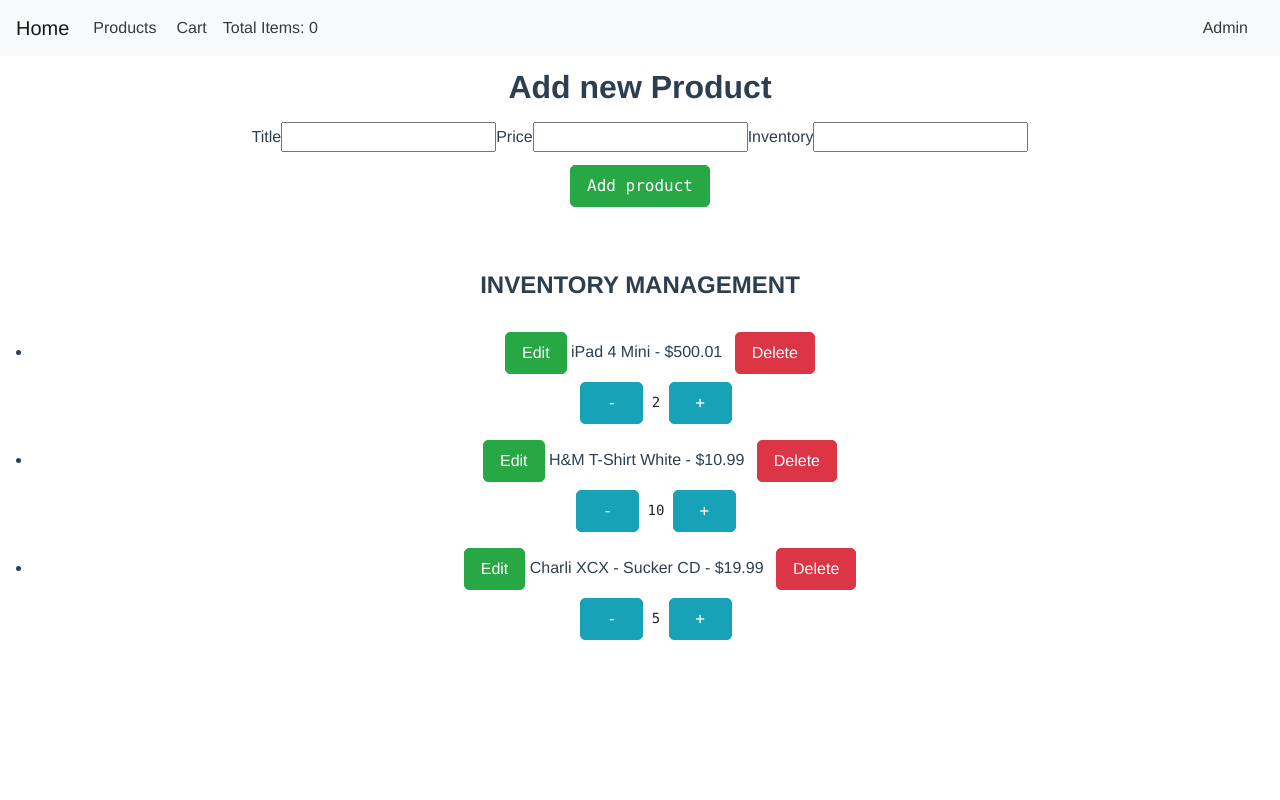
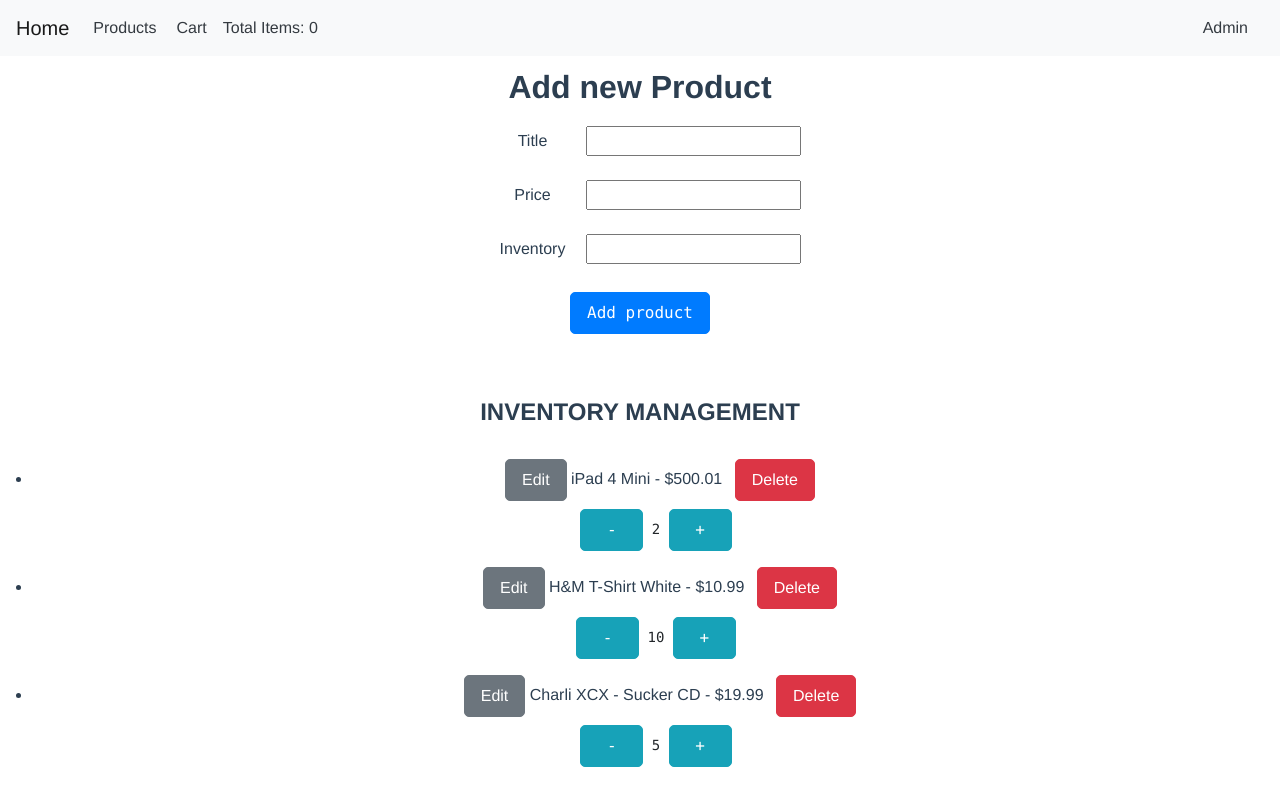
Before and after one commit to KennyMafabatho/shopping-cart, a Vue app: page /#/admin in a window 1280 px wide. Built offline with nearby package versions, Linux system fonts and the light colour scheme.

Commit message:
Fixed margin and spacing

```diff
--- a/src/components/Admin.vue
+++ b/src/components/Admin.vue
@@ -1,39 +1,42 @@
 <template>
-
   <div class="pt-4">
     <section class="pb-4 ">
       <h2 class="pt-4 pb-2 font-weight-bold">Add new Product </h2>
-            <form method="post">
+      <form method="post" >
         <p v-if="errors.length">
           <ul>
             <li v-for="(error,index) in errors" :key="index"> {{ error }} </li>
           </ul>
         </p>
-              <label for= "title">Title</label>
+        <div class="form-group">
+        <label class="col-sm-1 col-form-label" for= "title">Title</label>
             <input type="text" v-model="product.title" required>
-
-                  <label for= "price">Price</label>
+        </div>
+        <div class="form-group">
+        <label class="col-sm-1 col-form-label"  for= "price">Price</label>
             <input type="currency" v-model="product.price" required>
-
-              <label for= "inventory">Inventory</label>
+        </div>
+        <div class="form-group">
+        <label class="col-sm-1 col-form-label"  for= "inventory">Inventory</label>
             <input type="number" v-model="product.inventory" required>
             <br>
-              <pre class="pt-2"> <button type="button" @click="errorCheck(product)" class ="btn btn-success">Add product</button> </pre>
+        </div>
+        <pre class="pt-2"> <button type="button" @click="errorCheck(product)" class ="btn btn-primary">Add product</button> </pre>
       </form>
     </section>
 
     <footer class="">
       <h4 class="pt-4 pb-4 font-weight-bold text-uppercase">Inventory Management</h4>
       <ul class="align-items-centre">
-
         <li v-for="product in products" :key="product.id">
-
-        <span class="pl-2 pb-2"> <button type="button" class="btn btn-success"  @click="confirmEditProduct(product)">Edit</button></span>
-
-        {{ product.title }} - {{ product.price | currency }} <span class="pl-2 pb-2">
-           <button type="button" class="btn btn-danger"  @click="confirmDeleteProduct(product)">Delete</button> </span>
+          <span class="pl-2 pb-2">
+            <button type="button" class="btn btn-secondary"  @click="confirmEditProduct(product)">Edit</button>
+          </span>
+          {{ product.title }} - {{ product.price | currency }}
+          <span class="pl-2 pb-2">
+            <button type="button" class="btn btn-danger"  @click="confirmDeleteProduct(product)">Delete</button>
+          </span>
           <pre class="mt-2"> <button type="button" class ="btn btn-info" @click="decrementInventory(product)" > - </button> {{ product.inventory}} <button type="button" class ="btn btn-info" @click="incrementInventory(product)"> + </button> </pre>
-
         </li>
       </ul>
       <modal v-if="this.deleteProduct">
@@ -71,7 +74,6 @@
       </modal>
     </footer>
   </div>
-
 </template>
 <script>
 import {mapState, mapGetters, mapActions} from 'vuex'
@@ -81,9 +83,7 @@ export default {
     Modal
   },
   data(){
-
     return{
-
     product:{
       title:'',
       price:'',
@@ -91,12 +91,8 @@ export default {
     },
       productName: '',
       errors:[]
-
    }
-
   },
-
-
   computed:{
 
       ...mapState({
@@ -109,9 +105,7 @@ export default {
         productIsInStock: 'productIsInStock'
     })
 
-
   },
-
   methods:{
 
     ...mapActions({
@@ -161,7 +155,6 @@ export default {
       this.confirmEditProduct(null)
     },
 
-
   },
   created(){
       this.loading = true
```
Lines whose indentation alone changed are shown as unchanged.
